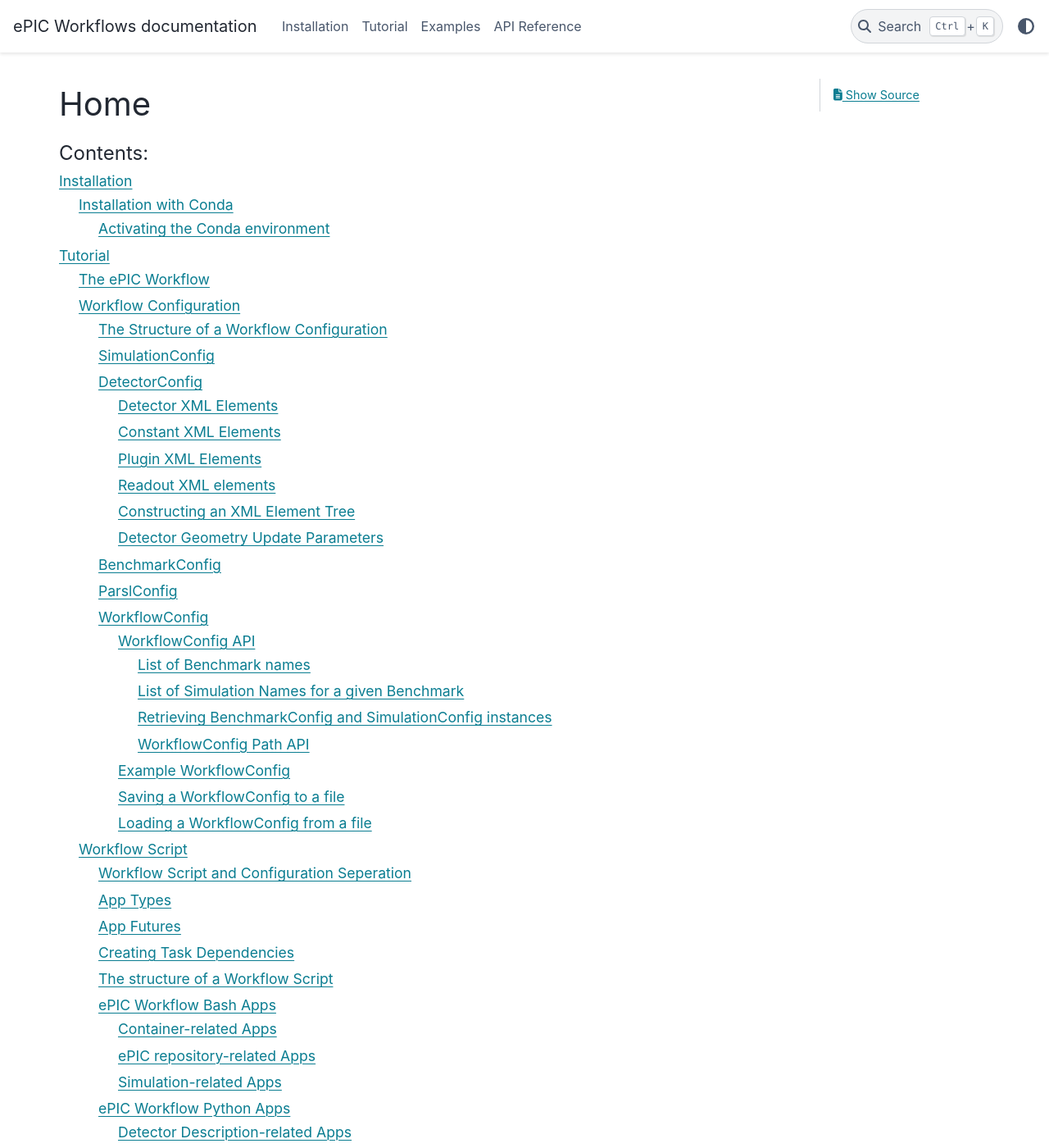
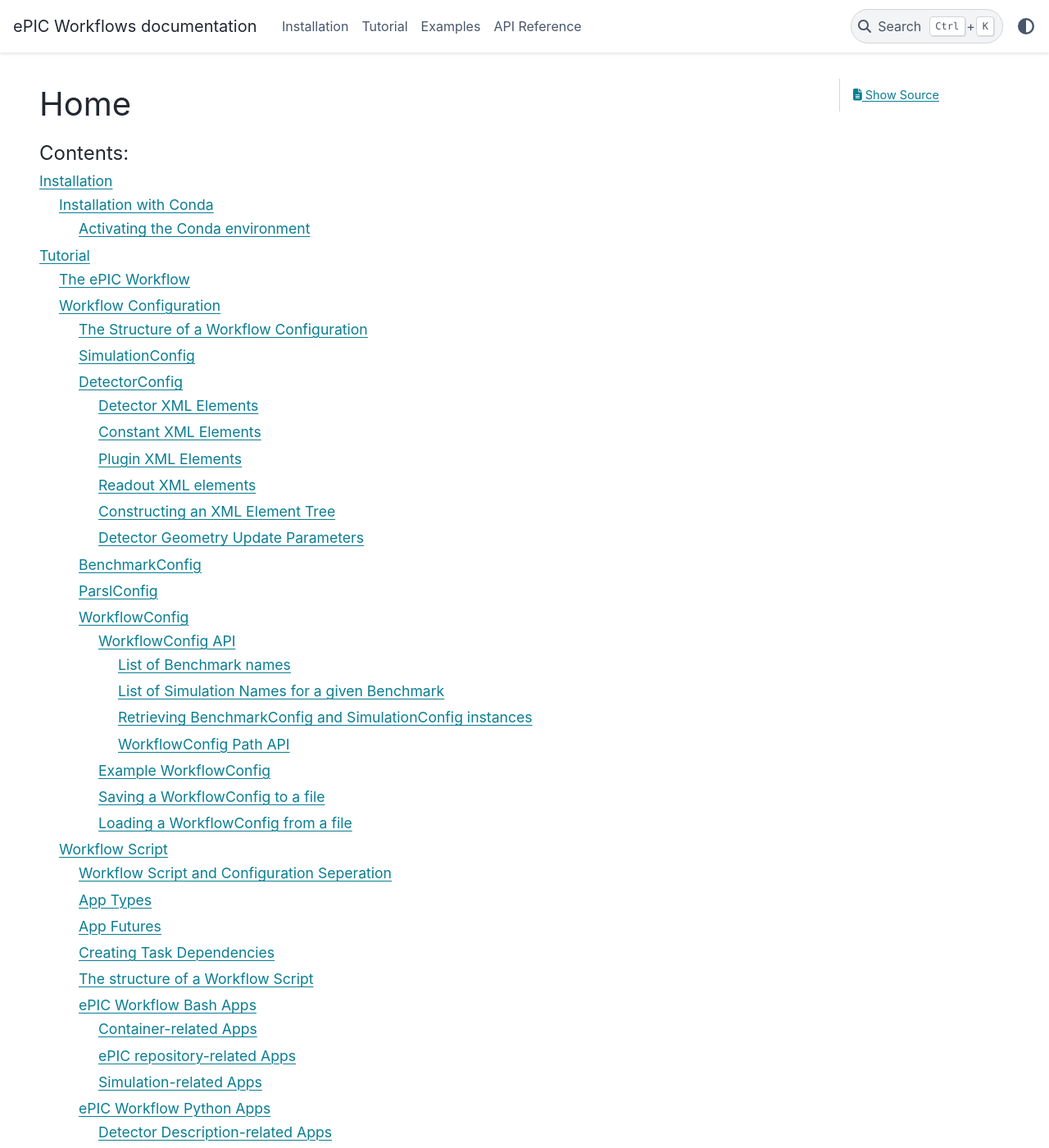
Before and after one commit to amirkas/ePIC-Benchmark-lib, a Sphinx documentation site: the page built from docs/index.rst, in a window 1280 px wide and 1400 px high. Shown: the whole window at 82% size. Built offline with Sphinx 7.4.7 and the PyData theme 0.15.4, drawn with Linux system fonts in a browser that asks for light colours.

Commit message:
adding custom css

```diff
--- /dev/null
+++ b/docs/_static/custom.css
@@ -0,0 +1,3 @@
+.bd-main .bd-content .bd-article-container {
+  max-width: 80%;  /* default is 60em */
+}
--- a/docs/conf.py
+++ b/docs/conf.py
@@ -54,6 +54,7 @@ graphviz_output_format = 'svg'
 #autodoc_pydantic settings
 autodoc_pydantic_model_show_json = False
 autodoc_pydantic_settings_show_json = False
+autodoc_pydantic_model_hide_paramlist = True
 
 #Set gitref branch
 gitref_branch = "documentation"
@@ -78,6 +79,11 @@ exclude_patterns = ["_build", "Thumbs.db", ".DS_Store"]
 
 html_theme = "pydata_sphinx_theme"
 
+html_theme_options = {
+    "**": ["sidebar-nav-bs.html"], #Ensures primary sidebar (left) is displayed
+    "ethical_ads": {},  # disables Ethical Ads
+}
+
 # html_theme_options = {
 #   "show_nav_level": 2,
 #   "primary_sidebar_end": [],
@@ -92,3 +98,6 @@ html_theme = "pydata_sphinx_theme"
 # relative to this directory. They are copied after the builtin static files,
 # so a file named "default.css" will overwrite the builtin "default.css".
 html_static_path = ["_static"]
+
+def setup(app):
+    app.add_css_file("custom.css")
```
